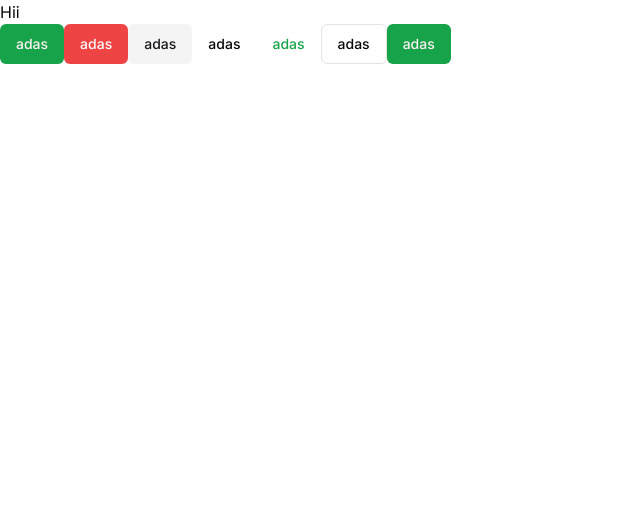
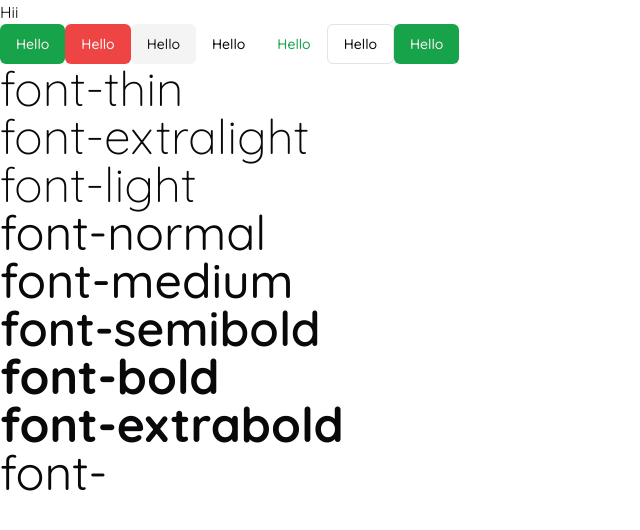
Before and after one commit to faran4iqvia/nextjs-shadcn, a Next.js app: page / in a window 1280 px wide. Shown: the top 530 px of the page, without its empty margins (0-640 px from the left). Built offline with nearby package versions, Linux system fonts and the light colour scheme.

Commit message:
🔐 chore: basic test

```diff
--- /dev/null
+++ b/app/(auth)/layout.tsx
@@ -0,0 +1,11 @@
+import {ReactNode} from 'react'
+
+const AuthLayout = ({children}: {children:ReactNode}) => {
+  return (
+    <section className='bg-red-300 h-full'>
+        {children}
+    </section>
+  )
+}
+
+export default AuthLayout
--- /dev/null
+++ b/app/(auth)/login/page.tsx
@@ -0,0 +1,9 @@
+import React from 'react'
+
+const LoginPage = () => {
+  return (
+    <div>LoginPage</div>
+  )
+}
+
+export default LoginPage
--- /dev/null
+++ b/app/(auth)/register/page.tsx
@@ -0,0 +1,9 @@
+import React from 'react'
+
+const RegisterPage = () => {
+  return (
+    <div>RegisterPage</div>
+  )
+}
+
+export default RegisterPage
--- /dev/null
+++ b/app/(main)/page.tsx
@@ -0,0 +1,27 @@
+import { Button } from "@/components/ui/button";
+
+
+export default function Home() {
+  return (
+    <main className="">
+     <p>Hii</p>
+     <Button>Hello</Button>
+     <Button variant={'destructive'}>Hello</Button>
+     <Button variant={'secondary'}>Hello</Button>
+     <Button variant={'ghost'}>Hello</Button>
+     <Button variant={'link'}>Hello</Button>
+     <Button variant={'outline'}>Hello</Button>
+     <Button variant={'default'}>Hello</Button>
+
+     <p className="font-thin text-5xl">font-thin</p>
+     <p className="font-extralight text-5xl">font-extralight</p>
+     <p className="font-light text-5xl">font-light</p>
+     <p className="font-normal text-5xl">font-normal</p>
+     <p className="font-medium text-5xl">font-medium</p>
+     <p className="font-semibold text-5xl">font-semibold</p>
+     <p className="font-bold text-5xl">font-bold</p>
+     <p className="font-extrabold text-5xl">font-extrabold</p>
+     <p className="text-5xl">font-</p>
+    </main>
+  );
+}
--- a/app/layout.tsx
+++ b/app/layout.tsx
@@ -1,12 +1,12 @@
 import type { Metadata } from "next";
-import { Inter } from "next/font/google";
+import { Quicksand } from "next/font/google";
 import "./globals.css";
 
-const inter = Inter({ subsets: ["latin"] });
+const font = Quicksand({ subsets: ["latin"] });
 
 export const metadata: Metadata = {
-  title: "Create Next App",
-  description: "Generated by create next app",
+  title: "Next14 App",
+  description: "App Template",
 };
 
 export default function RootLayout({
@@ -16,7 +16,7 @@ export default function RootLayout({
 }>) {
   return (
     <html lang="en" suppressHydrationWarning>
-      <body className={inter.className}>{children}</body>
+      <body className={font.className}>{children}</body>
     </html>
   );
 }
--- a/app/page.tsx
+++ /dev/null
@@ -1,17 +0,0 @@
-import { Button } from "@/components/ui/button";
-
-
-export default function Home() {
-  return (
-    <main className="">
-     <p>Hii</p>
-     <Button>adas</Button>
-     <Button variant={'destructive'}>adas</Button>
-     <Button variant={'secondary'}>adas</Button>
-     <Button variant={'ghost'}>adas</Button>
-     <Button variant={'link'}>adas</Button>
-     <Button variant={'outline'}>adas</Button>
-     <Button variant={'default'}>adas</Button>
-    </main>
-  );
-}
```
